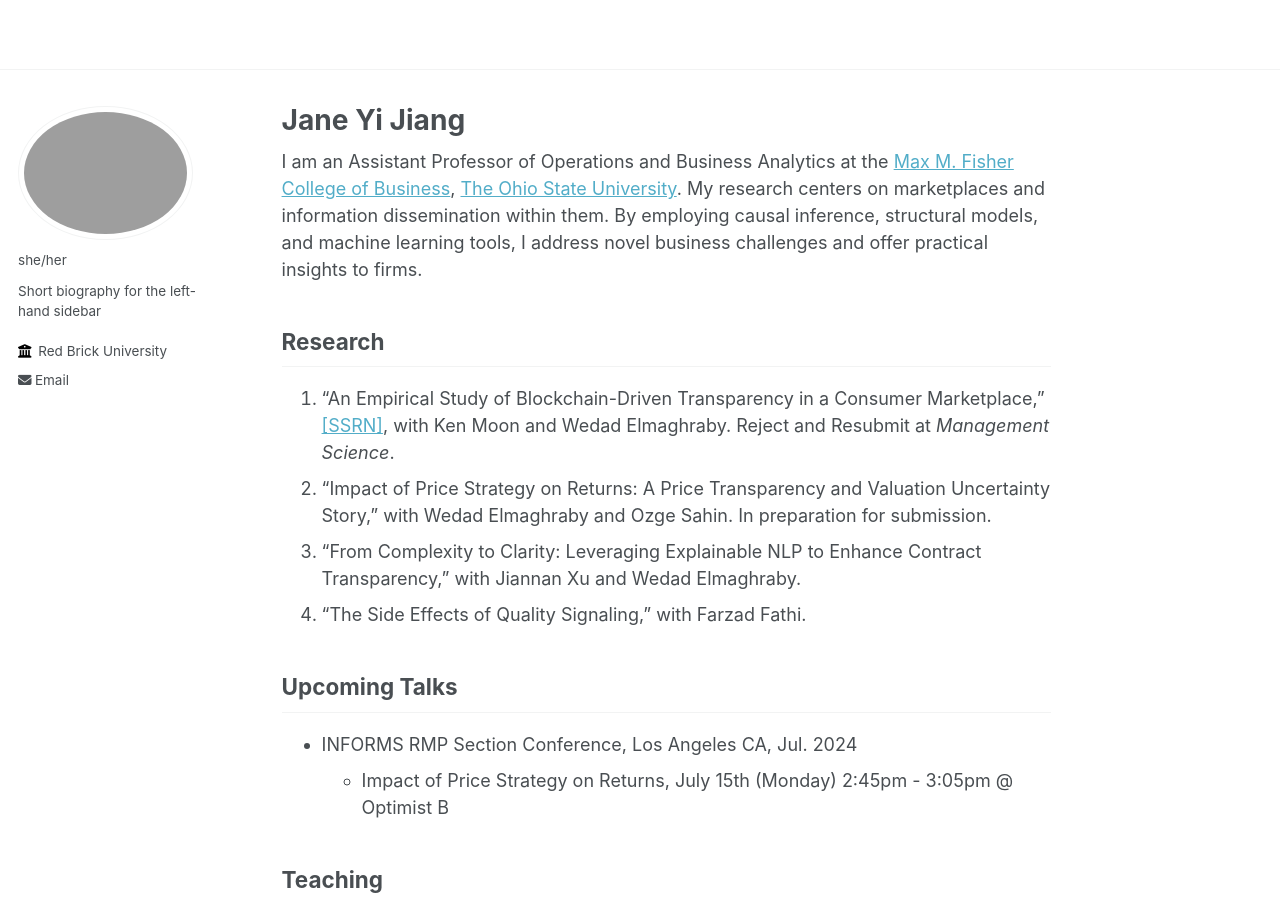
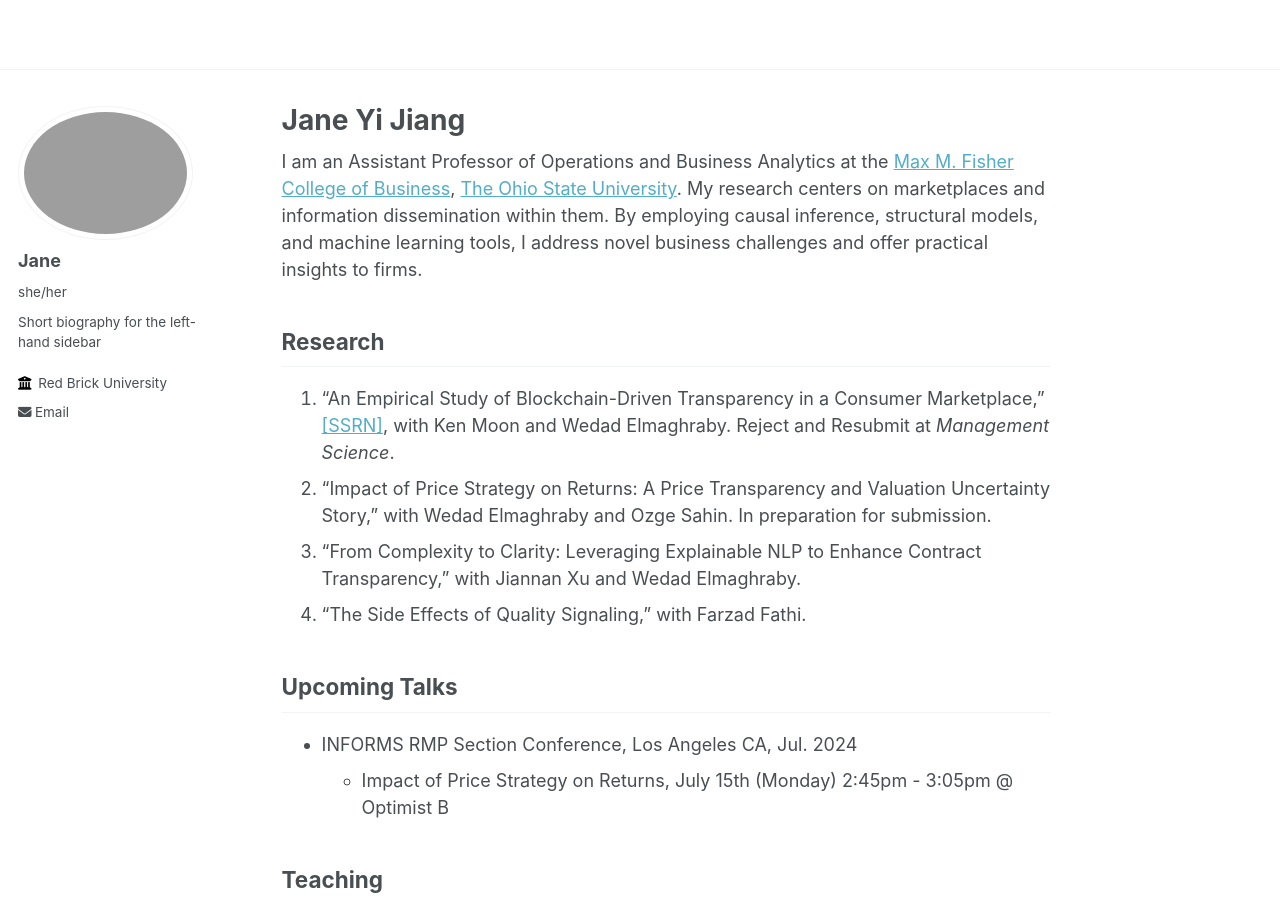
Before and after one commit to jiangyijane/jiangyijane.github.io, a Jekyll site: the page built from _pages/about.md, in a window 1280 px wide and 900 px high. Built offline with Jekyll 4.4.1, drawn with Linux system fonts in a browser that asks for light colours.

Commit message:
Update _config.yml

```diff
--- a/_config.yml
+++ b/_config.yml
@@ -22,7 +22,7 @@ repository               : "jiangyijane/jiangyijane.github.io"
 author:
   # Biographic information
   avatar           : #"profile_2024_2_cut.png"
-  name             : #"Jane"
+  name             : "Jane"
   pronouns         : "she/her"
   bio              : "Short biography for the left-hand sidebar"
   #location         : "Earth"
```
